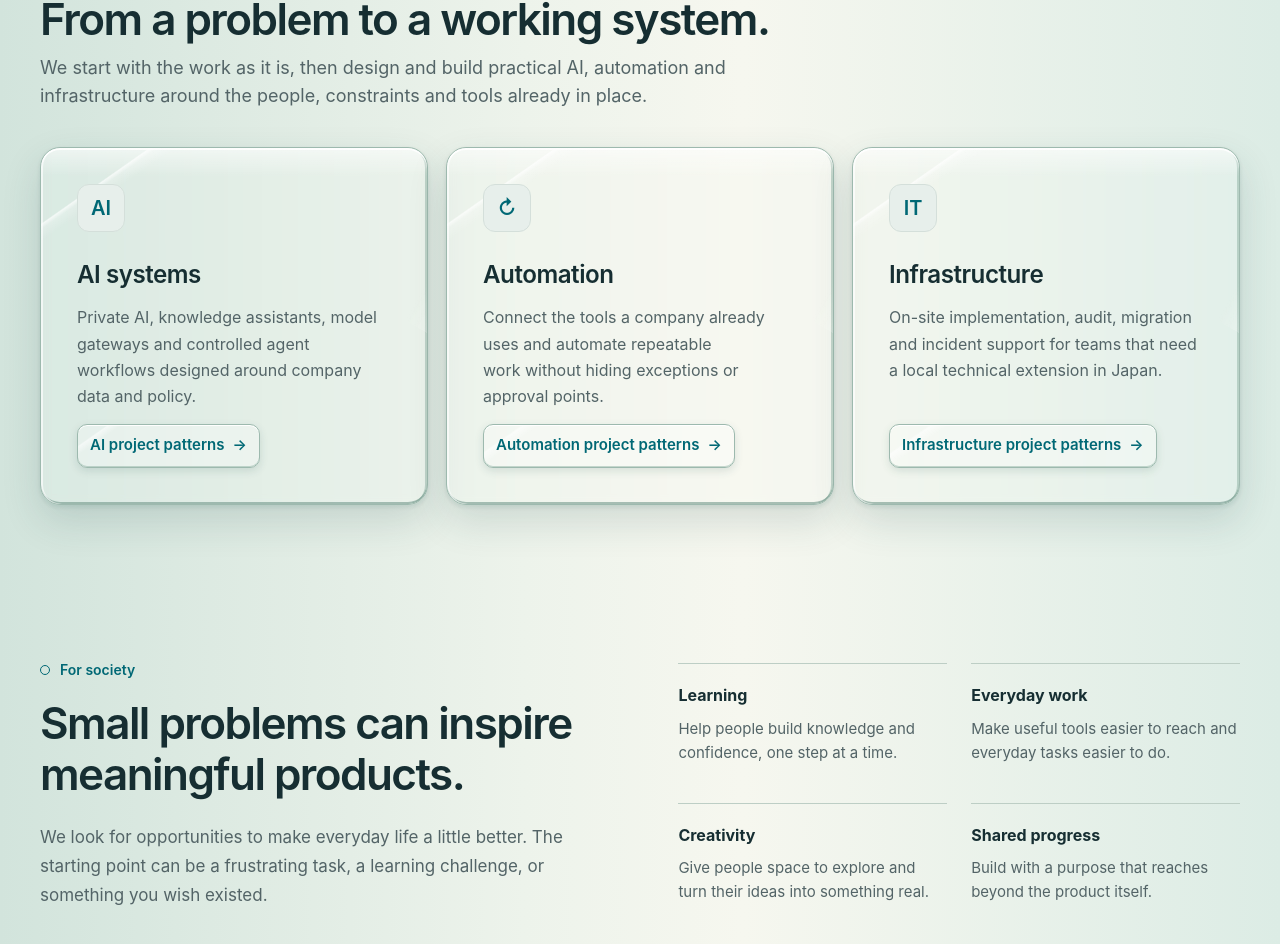
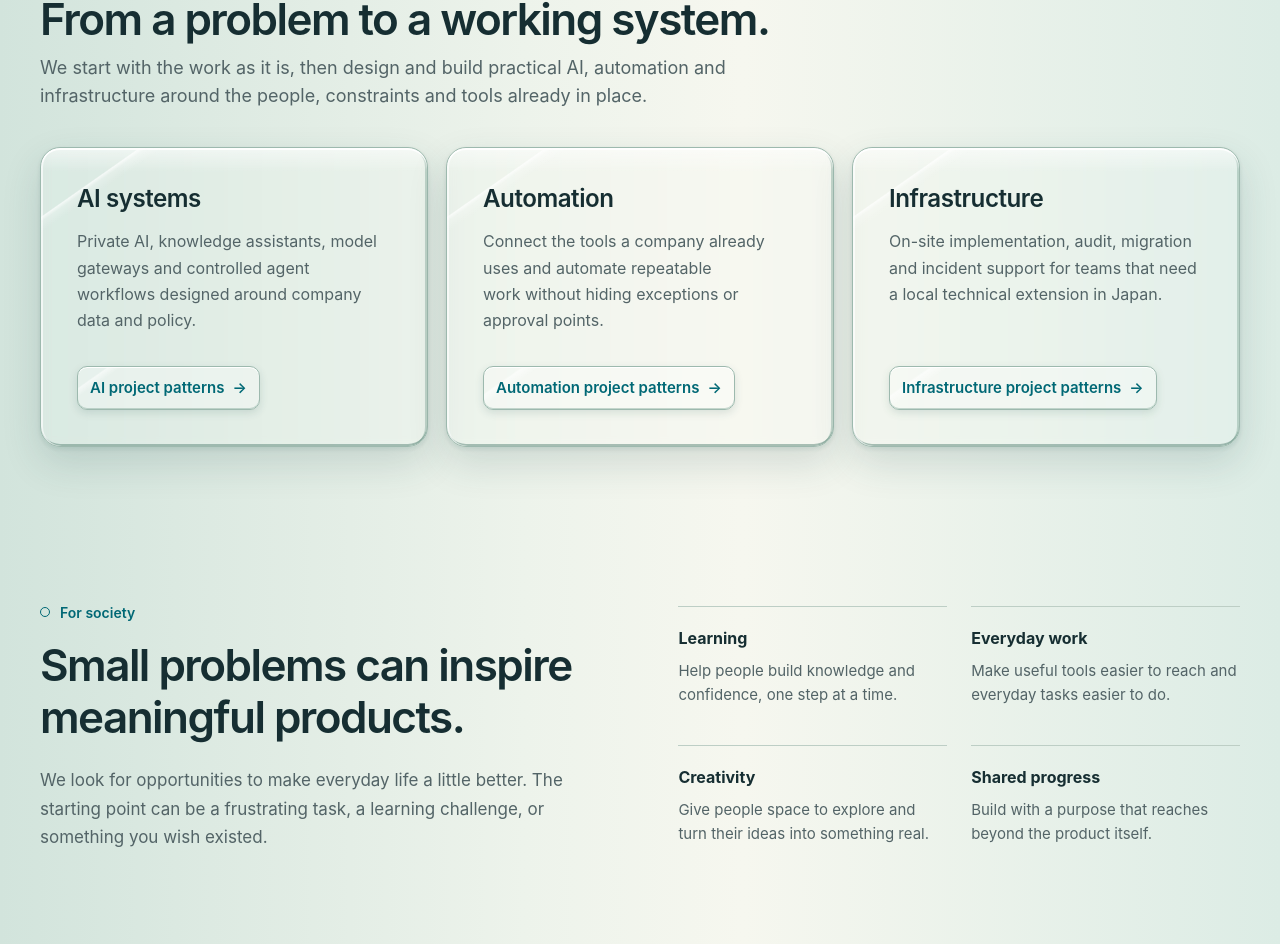
Before and after one commit to Logan17de/zetbros.com, a Next.js app: page / in a window 1280 px wide. Shown: the part 2562-3506 px from the top of the page. Built offline with nearby package versions, Linux system fonts and the light colour scheme; a web font is replaced by a local one.

Commit message:
Fix glass click spacing and refine requested icons (#17)

```diff
--- a/app/harness/page.tsx
+++ b/app/harness/page.tsx
@@ -108,7 +108,7 @@ export default function HarnessPage() {
     </section>
 
     <section className={`${styles.section} ${styles.detailsSection}`}>
-      <div data-harness-reveal="detail"><h2>Small core. Room to grow.</h2><div className={styles.layers} aria-label="Harness architecture"><div><Icon name="people"/><span>Workflows</span><small>The work you want to do</small></div><div><Icon name="plugin"/><span>Plugins</span><small>Tools, data and connections</small></div><div className={styles.namedLayer}><span>Harness Desktop</span><small>Workspace and recovery</small></div><div className={styles.namedLayer}><span>DeepSeek Harness</span><small>The engine foundation</small></div></div></div>
+      <div data-harness-reveal="detail"><h2>Small core. Room to grow.</h2><div className={styles.layers} aria-label="Harness architecture"><div><Icon name="people"/><span>Workflows</span><small>The work you want to do</small></div><div><Icon name="plugin"/><span>Plugins</span><small>Tools, data and connections</small></div><div className={styles.namedLayer}><Icon name="window"/><span>Harness Desktop</span><small>Workspace and recovery</small></div><div className={styles.namedLayer}><Icon name="model"/><span>DeepSeek Harness</span><small>The engine foundation</small></div></div></div>
       <div className={styles.accessCopy} data-harness-reveal="detail"><h2>Know what you enable.</h2><p>Review a plugin’s declared access before activation, including files, network, shell, models and workspace.</p><p className={styles.accessNote}><Icon name="shield"/><span>Plugins run trusted code. Access declarations help with review; they do not create a security sandbox.</span></p><details className={styles.futureDetails}><summary>What’s next for Harness?</summary><p>We’re exploring AI-assisted extension development: turning a missing integration into a plugin project. This is a direction for the product, not a currently available autonomous feature.</p></details></div>
     </section>
 
--- a/app/page.tsx
+++ b/app/page.tsx
@@ -111,9 +111,9 @@ export default function Home() {
    <section className="section productsSection" id="business"><div className="container">
     <div className="sectionIntro" data-reveal><p className="eyebrow">For businesses</p><RevealBoxText as="h2" text="From a problem to a working system." /><p className="lede">We start with the work as it is, then design and build practical AI, automation and infrastructure around the people, constraints and tools already in place.</p></div>
     <div className="productGrid">
-     <article data-reveal data-glass className="productCard productBlue"><div className="productBadge">AI</div><div><h3>AI systems</h3><p>Private AI, knowledge assistants, model gateways and controlled agent workflows designed around company data and policy.</p><a href="/ai-in-practice">AI project patterns <span aria-hidden="true">→</span></a></div></article>
-     <article data-reveal data-glass className="productCard productGreen"><div className="productBadge">↻</div><div><h3>Automation</h3><p>Connect the tools a company already uses and automate repeatable work without hiding exceptions or approval points.</p><a href="/automation-in-practice">Automation project patterns <span aria-hidden="true">→</span></a></div></article>
-     <article data-reveal data-glass className="productCard productOrange"><div className="productBadge">IT</div><div><h3>Infrastructure</h3><p>On-site implementation, audit, migration and incident support for teams that need a local technical extension in Japan.</p><a href="/infrastructure-in-practice">Infrastructure project patterns <span aria-hidden="true">→</span></a></div></article>
+     <article data-reveal data-glass className="productCard productBlue"><div><h3>AI systems</h3><p>Private AI, knowledge assistants, model gateways and controlled agent workflows designed around company data and policy.</p><a href="/ai-in-practice">AI project patterns <span aria-hidden="true">→</span></a></div></article>
+     <article data-reveal data-glass className="productCard productGreen"><div><h3>Automation</h3><p>Connect the tools a company already uses and automate repeatable work without hiding exceptions or approval points.</p><a href="/automation-in-practice">Automation project patterns <span aria-hidden="true">→</span></a></div></article>
+     <article data-reveal data-glass className="productCard productOrange"><div><h3>Infrastructure</h3><p>On-site implementation, audit, migration and incident support for teams that need a local technical extension in Japan.</p><a href="/infrastructure-in-practice">Infrastructure project patterns <span aria-hidden="true">→</span></a></div></article>
     </div>
    </div></section>
    <section className="section capabilitySection capabilitySectionAlt" id="infrastructure"><div className="container capabilityPanel">
--- a/app/studio.css
+++ b/app/studio.css
@@ -97,7 +97,8 @@ nav :is(a,button):hover { color: var(--blue); text-decoration: underline; text-u
 #top #software .productCard { min-height: 260px; }
 #top .productCard:hover { border-color: #a8c3b7; }
 #top .productBadge { display: grid; place-items: center; width: 48px; height: 48px; border: 1px solid var(--line); border-radius: 12px; background: var(--surface-soft); font-size: 1.25rem; font-weight: 600; }
-#top .productCard > div:last-child { display: flex; flex-direction: column; align-items: flex-start; flex: 1; gap: 14px; }
+/* The fracture SVG is appended after the content; it must not change its layout. */
+#top .productCard > div:last-of-type { display: flex; flex-direction: column; align-items: flex-start; flex: 1; gap: 14px; }
 #top .productCard h3 { font-size: clamp(1.375rem, 1.15rem + .45vw, 1.75rem); line-height: 1.25; margin: 0; }
 #top .productCard p { max-width: 50ch; font-size: 1rem; line-height: 1.65; color: var(--muted); margin: 0; }
 #top .productCard p strong { color: var(--text); font-weight: 600; }
```
Also changed, not shown: 2 other files (tests, documents, lock files or other folders).
